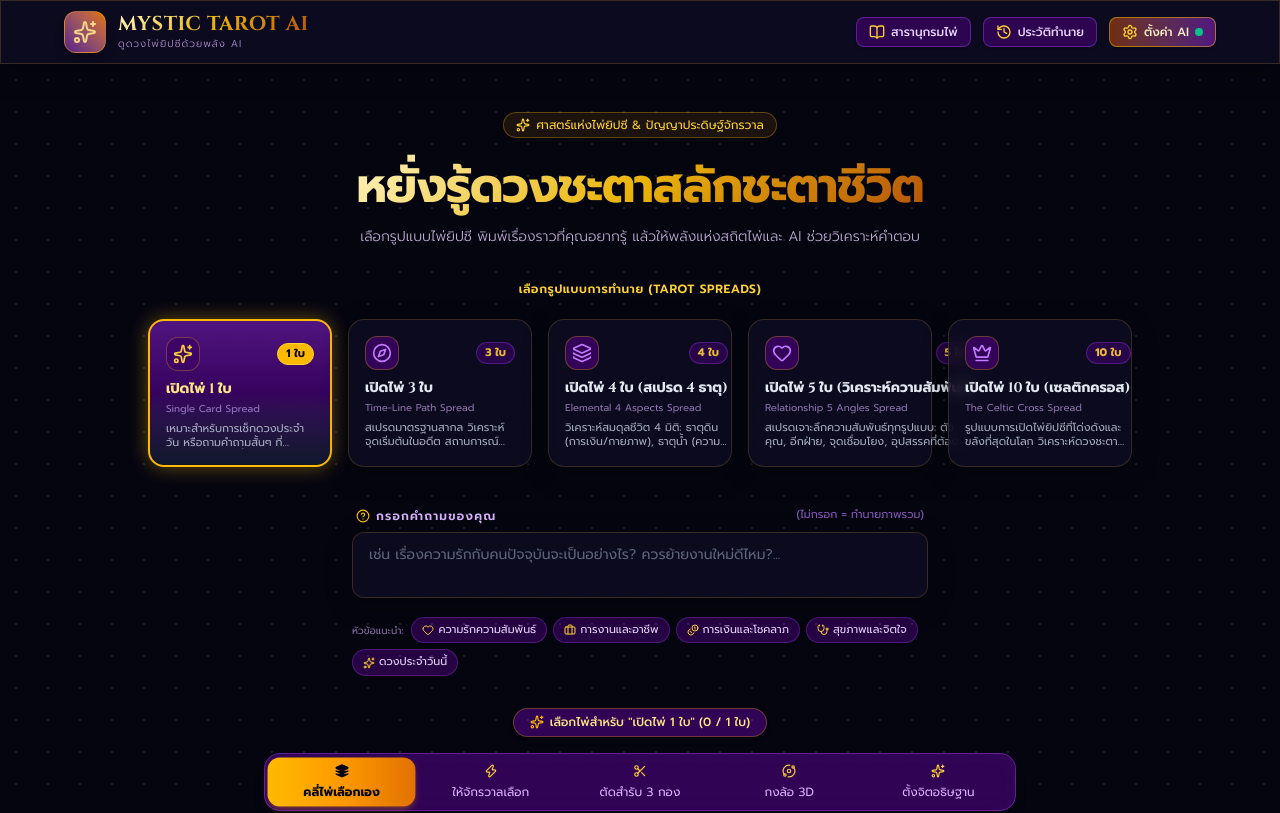
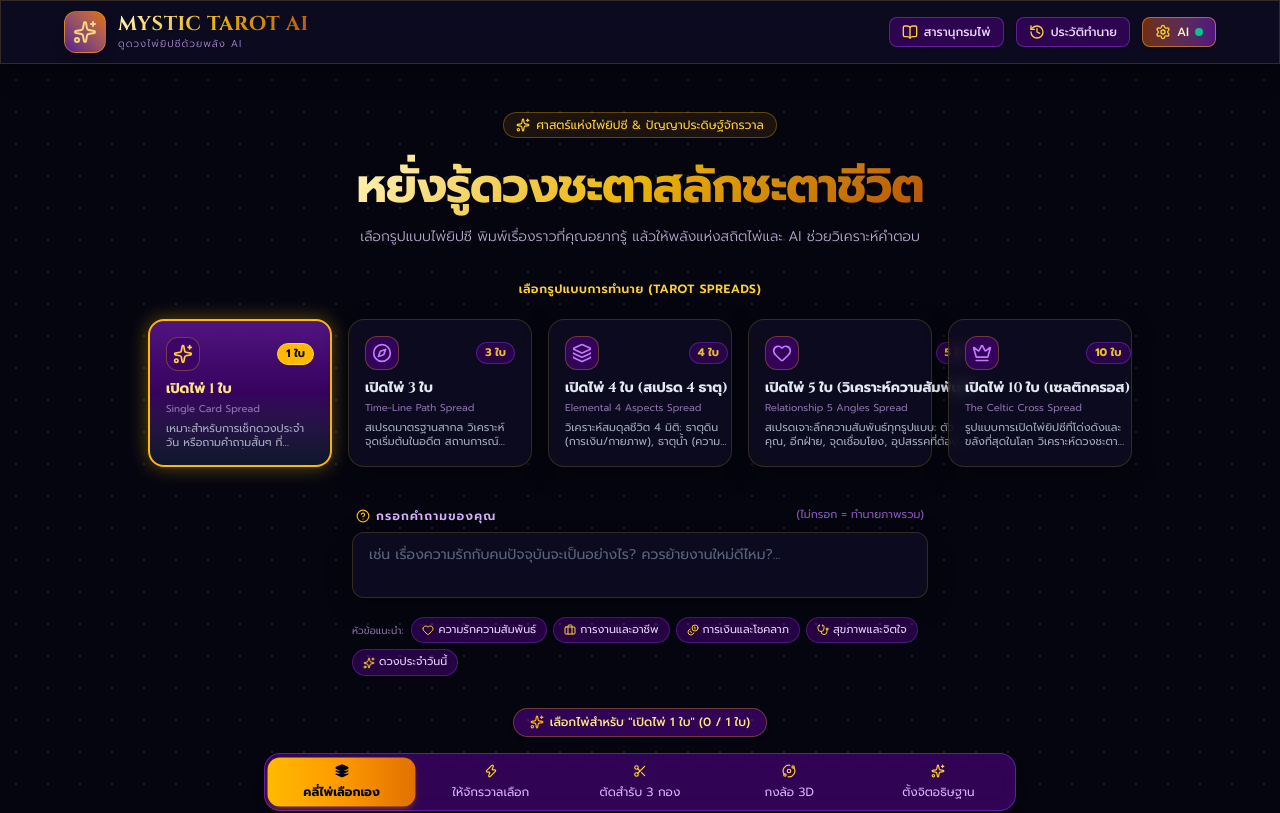
Before and after one commit to pondz1/MysticTarot, a React (Vite) app: page / in a window 1280 px wide. Shown: the top 813 px of the page. Built offline with nearby package versions, Linux system fonts and the light colour scheme.

Commit message:
refactor: simplify Navbar AI settings label and clean up whitespace formatting

```diff
--- a/src/components/Navbar.tsx
+++ b/src/components/Navbar.tsx
@@ -66,7 +66,7 @@ export const Navbar: React.FC<NavbarProps> = ({
             title="ตั้งค่าเชื่อมต่อ AI"
           >
             <Settings className="w-4 h-4 text-amber-300 animate-spin-slow shrink-0" />
-            <span className="whitespace-nowrap text-xs">ตั้งค่า AI</span>
+            <span className="whitespace-nowrap text-xs">AI</span>
             {hasCustomKey && (
               <span className="w-2 h-2 rounded-full bg-emerald-400 animate-pulse shrink-0" />
             )}
```
